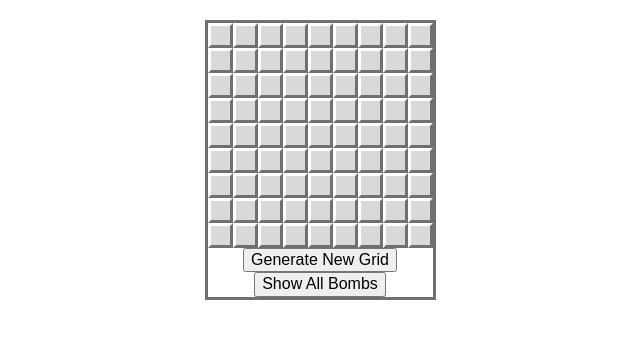
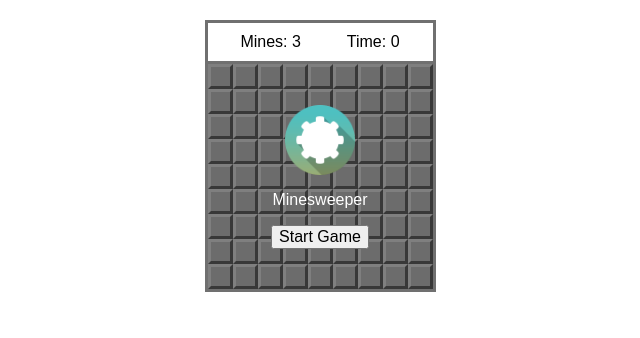
Before and after one commit to jcarnevale89/minesweeper, a React app: page / in a window 1280 px wide. Shown: the top 338 px of the page, without its empty margins (320-960 px from the left). Built offline with nearby package versions, Linux system fonts and the light colour scheme.

Commit message:
Add overlay view functions, add win scenario, add placeholder for game info/timer, start new game without going to the menu, remove dev buttons

```diff
--- a/src/components/Grid.js
+++ b/src/components/Grid.js
@@ -9,12 +9,14 @@ class Grid extends Component {
     this.generateGrid = this.generateGrid.bind(this)
     this.show = this.show.bind(this)
     this.flag = this.flag.bind(this)
-    this.showAll = this.showAll.bind(this)
+    this.startNewGame = this.startNewGame.bind(this)
 
     this.state = {
       tiles: [],
       flagCount: 0,
+      gameState: 'start',
       gameOver: false,
+      timer: 0,
     }
 
     this.defaultState = this.state
@@ -25,8 +27,6 @@ class Grid extends Component {
   }
 
   generateGrid() {
-    this.setState(this.defaultState)
-
     const tiles = []
 
     for (var y = 1; y <= this.props.rows; y++) {
@@ -125,6 +125,44 @@ class Grid extends Component {
     }
   }
 
+  getOverlay() {
+    return {
+      start: () => (
+        <div className="overlay">
+          <div className="logo"></div>
+          <p>Minesweeper</p>
+          <button onClick={() => {this.setOverlay('inProgress')}}>Start Game</button>
+        </div>
+      ),
+      end: () => (
+        <div className="overlay">
+          <div className="gameover"></div>
+          <p>Game Over!</p>
+          <button onClick={this.startNewGame}>Start New Game</button>
+          <button onClick={() => {this.startNewGame(false)}}>Main Menu</button>
+        </div>
+      ),
+      inProgress: () => (
+        <div className="overlay inProgress">
+          Game is in progress
+        </div>
+      ),
+      win: () => (
+        <div className="overlay">
+          <div className="winner"></div>
+          <p>Congratulations!</p>
+          <button onClick={this.startNewGame}>Start New Game</button>
+          <button onClick={() => {this.startNewGame(false)}}>Main Menu</button>
+        </div>
+      ),
+    }[this.state.gameState]()
+  }
+
+  setOverlay(gameState) {
+    if (gameState === this.state.gameState) return
+    this.setState({ gameState })
+  }
+
   clear(tileID) {
     this.state.tiles[tileID].surroundingTiles.forEach((tileID) => {
       const tile = this.state.tiles[tileID]
@@ -161,7 +199,15 @@ class Grid extends Component {
         tile.covered = false
       })
 
+      this.setOverlay('end')
       this.setState({ gameOver: true })
+    } else {
+      const winTest = tiles.filter((tile) => {
+        return tile.mineCount !== -1 && tile.covered
+      })
+      if (winTest.length === 0) {
+        this.setOverlay('win')
+      }
     }
 
     if (tiles[tileID].mineCount === 0) {
@@ -171,28 +217,23 @@ class Grid extends Component {
     this.setState({ tiles })
   }
 
-  showAll() {
-    const tiles = [...this.state.tiles]
-    tiles.map(tile => tile.covered = false)
-    this.setState({ tiles })
+  startNewGame(bool = true) {
+    this.setState(this.defaultState)
+    this.generateGrid()
+    if (bool) {
+      this.setOverlay('inProgress')
+    }
   }
 
   render() {
-
     return (
       <div>
+        <div className="displayWrapper">
+          <div className="bombCount">Mines: {this.props.mines}</div>
+          <div className="timer">Time: {this.state.timer}</div>
+        </div>
         <div className="gridWrapper">
-          {
-            (this.state.gameOver)
-            ?
-            <div className="gameOver">
-              you ded
-              <br/>
-              <button onClick={this.generateGrid}>New Game</button>
-            </div>
-            :
-            ''
-          }
+          {this.getOverlay()}
           <div className="grid">
             {
               this.state.tiles.map((tile, i) => {
@@ -211,8 +252,6 @@ class Grid extends Component {
             }
           </div>
         </div>
-        <button onClick={this.generateGrid}>Generate New Grid</button>
-        <button onClick={this.showAll}>Show All Bombs</button>
       </div>
     )
   }
```
